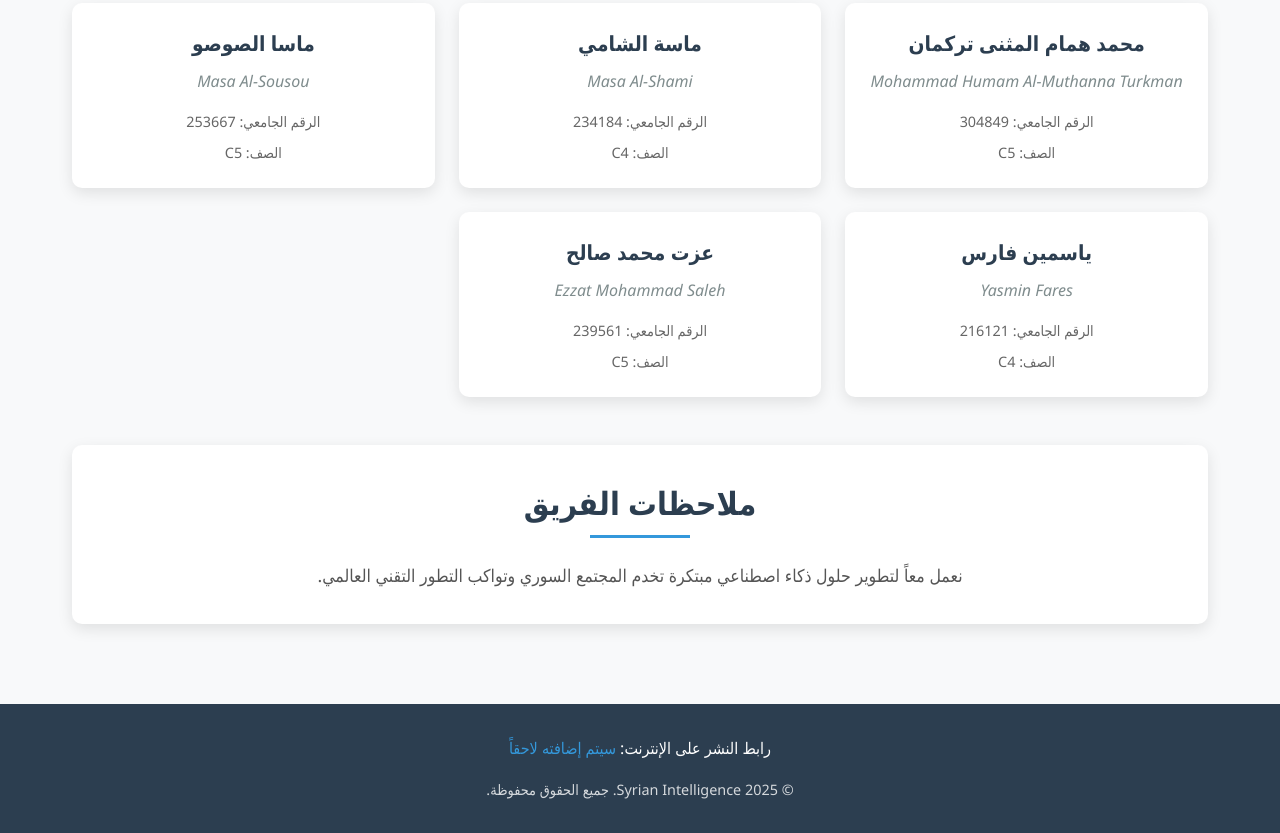
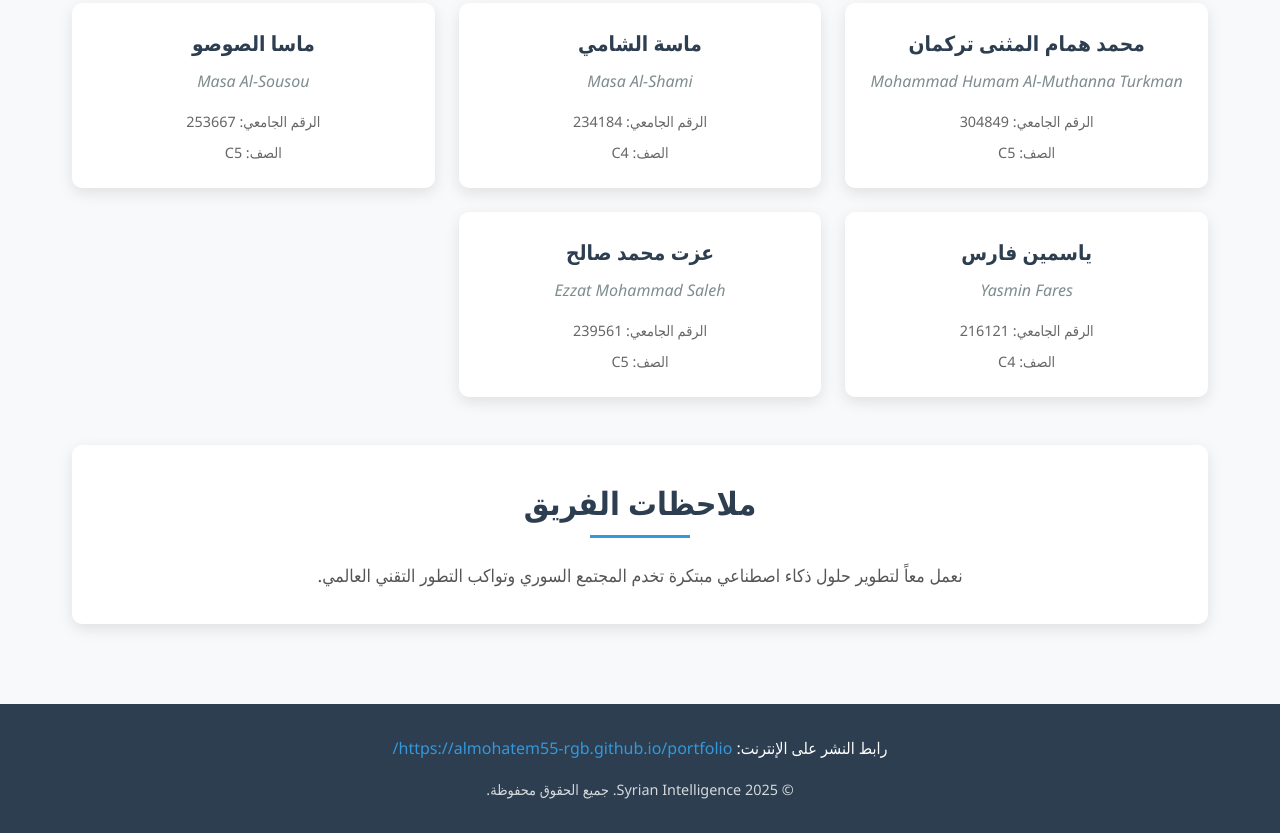
Before and after one commit to almohatem55-rgb/portfolio, a plain HTML site: page index.html in a window 1280 px wide. Shown: the part 469-1302 px from the top of the page. Drawn offline with nearby package versions, Linux system fonts and the light colour scheme.

Commit message:
Add files via upload

```diff
--- a/index.html
+++ b/index.html
@@ -102,7 +102,7 @@
     <!-- التذييل -->
     <footer class="footer">
         <div class="footer-content">
-            <p class="publish-link">رابط النشر على الإنترنت: <a href="#" class="link">سيتم إضافته لاحقاً</a></p>
+            <p class="publish-link">رابط النشر على الإنترنت: <a href="#" class="link">https://almohatem55-rgb.github.io/portfolio/ </a></p>
             <p class="copyright">&copy; 2025 Syrian Intelligence. جميع الحقوق محفوظة.</p>
         </div>
     </footer>
@@ -123,3 +123,5 @@
    index.html
    لان الاستضافات لا تتعرف على هذه التسمية
     -->
+   <!-- لقد بذلنا جهدنا في رفع الموقع على الاستضافة مع ذلك لم ينجح الأمر
+    لذلك الموقع اونلاين لكن لا يعمل لكنه يعمل بشكل مثالي في ملفات الموقع -->
```
